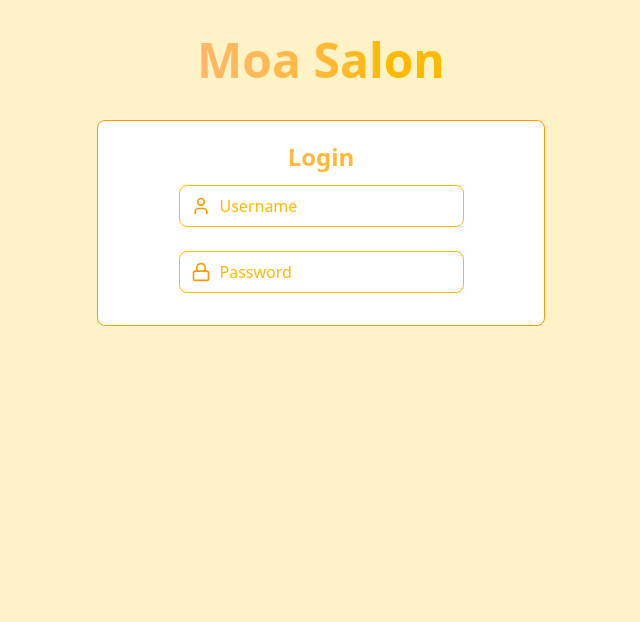
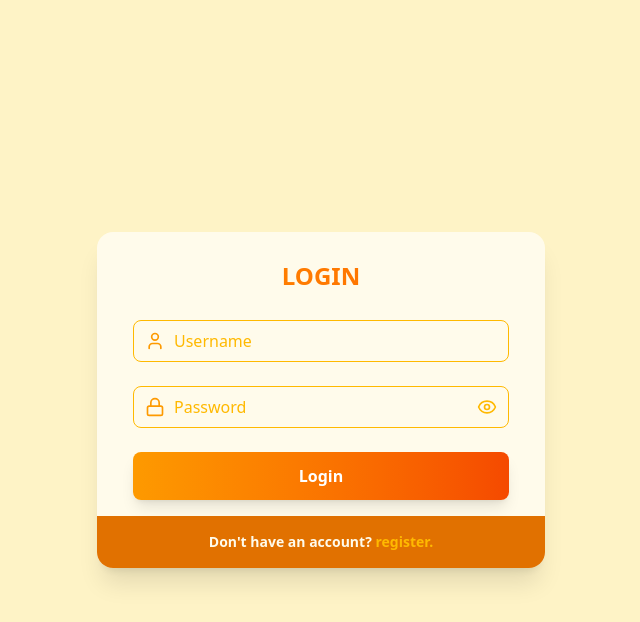
Before and after one commit to NyKunch/moasalon-remake, a React (Vite) app in the folder frontend/: page / in a window 1280 px wide. Shown: the top 622 px of the page, without its empty margins (319-959 px from the left). Built offline with nearby package versions, Linux system fonts and the light colour scheme.

Commit message:
Feat: LoginPage

```diff
--- a/frontend/package.json
+++ b/frontend/package.json
@@ -11,6 +11,7 @@
   },
   "dependencies": {
     "@tailwindcss/vite": "^4.1.1",
+    "framer-motion": "^12.6.3",
     "lucide-react": "^0.487.0",
     "react": "^19.0.0",
     "react-dom": "^19.0.0",
--- a/frontend/src/App.jsx
+++ b/frontend/src/App.jsx
@@ -6,7 +6,7 @@ import LoginPage from "./pages/LoginPage"
 function App() {
   return (
     <div className="h-screen flex flex-col items-center bg-amber-100">
-      <Navbar />
+      {/* <Navbar /> */}
       <Routes>
         <Route path="/" element=<LoginPage /> />
       </Routes>
--- a/frontend/src/components/Input.jsx
+++ b/frontend/src/components/Input.jsx
@@ -7,7 +7,7 @@ const Input = ({ icon:Icon, ...props }) => {
       <input
         {...props}
         className="w-full pl-10 pr-3 py-2 rounded-lg border border-amber-400
-          focus:border-amber-500 outline-0 focus:ring-1 focus:ring-amber-500 text-amber-400
+          focus:border-amber-500 outline-0 focus:ring-1 focus:ring-amber-500 text-amber-500
           placeholder-amber-400 transition duration-200"
       />
     </div>
--- a/frontend/src/components/Navbar.jsx
+++ b/frontend/src/components/Navbar.jsx
@@ -1,10 +1,22 @@
 const Navbar = () => {
   return (
-    <div className="w-full py-4 mt-5 flex justify-center items-center">
-      <h1 className="text-5xl font-bold bg-gradient-to-r from-orange-300 to-amber-400 bg-clip-text
+    <div className="w-full py-3 px-10 mt-1 flex justify-between items-center border-b-2 border-amber-400
+    shadow-sm">
+      <h1 className="text-4xl font-bold bg-gradient-to-r from-orange-300 to-amber-400 bg-clip-text
       text-transparent">
-        Moa Salon
+        Moa<span className="text-orange-400">Salon</span>
       </h1>
+      <div className="flex gap-12">
+        <h3 className="text-xl font-bold text-amber-500">
+          Service
+        </h3>
+        <h3 className="text-xl font-bold text-amber-500">
+          Staff
+        </h3>
+        <h3 className="text-xl font-bold text-amber-500">
+          Login
+        </h3>
+      </div>
     </div>
   )
 }
--- a/frontend/src/pages/LoginPage.jsx
+++ b/frontend/src/pages/LoginPage.jsx
@@ -1,18 +1,36 @@
 import { useState } from "react"
+import { Eye, EyeOff, Lock, User } from 'lucide-react'
+import { motion } from 'framer-motion'
+
 import Input from "../components/Input"
 
-import { Lock, User } from 'lucide-react'
 
 const LoginPage = () => {
   const [username, setUsername] = useState('')
   const [password, setPassword] = useState('')
+  const [showPassword, setShowPassword] = useState(false)
+
+  const handleSubmit = (e) => {
+    e.preventDefault()
+  }
+
   return (
-    <div className="max-w-md w-full px-4 py-2 mt-5 bg-white border rounded-lg border-amber-500">
-      <h2 className="text-2xl my-3 font-bold bg-gradient-to-r from-orange-300 to-amber-400 bg-clip-text
+    <motion.div
+      initial={{ opacity: 0, y: 20 }}
+      animate={{ opacity: 1, y: 0 }}
+      transition={{ duration: 0.5 }}
+      className="max-w-md w-full my-auto bg-amber-50 backdrop-filter backdrop-blur-xl rounded-2xl
+      shadow-xl overflow-hidden"
+    >
+      <div className="px-5 py-4">
+        <h2 className="text-2xl my-3 mb-7 font-bold bg-gradient-to-r from-orange-400 to-orange-500 bg-clip-text
         text-transparent text-center">
-        Login
+          LOGIN
         </h2>
-      <form className="flex flex-col items-center justify-center">
+        <form
+          onSubmit={handleSubmit}
+          className="px-4"
+        >
           <Input
             icon={User}
             type='text'
@@ -20,15 +38,46 @@ const LoginPage = () => {
             value={username}
             onChange={(e) => setUsername(e.target.value)}
           />
+          <div className="relative">
             <Input
               icon={Lock}
-          type='password'
+              type={showPassword ? 'text' : 'password'}
               placeholder='Password'
               value={password}
               onChange={(e) => setPassword(e.target.value)}
             />
+            <button
+              type="button"
+              className="absolute inset-y-0 right-0 pr-3 flex items-center"
+              onClick={() => setShowPassword(!showPassword)}
+            >
+              {showPassword ? (
+                <EyeOff className="h-5 w-5 text-amber-400" />
+                ) : (
+                <Eye className="h-5 w-5 text-amber-400" />
+              )}
+            </button>
+          </div>
+          <motion.button
+            whileHover={{ scale: 1.02 }}
+            whileTap={{ scale: 0.98 }}
+            className="w-full py-3 px-4 bg-gradient-to-r from-amber-500 to-orange-600 text-white
+              font-bold rounded-lg shadow-lg hover:from-amber-600 hover:to-orange-700 focus:outline-none
+              focus:ring-2 focus:ring-amber-500 focus:ring-offset-2 transition duration-200"
+            type="submit"
+            // disabled={isLoading}
+          >
+              {/* {isLoading ? <Loader className='size-6 animate-spin mx-auto' /> : 'Login'} */}
+              Login
+            </motion.button>
         </form>
       </div>
+      <div className="px-8 py-4 bg-amber-600 flex justify-center">
+        <p className="text-sm text-amber-50 font-semibold">
+          Don't have an account? <span className="text-amber-400 hover:underline">register.</span>
+        </p>
+      </div>
+    </motion.div>
   )
 }
 
```
Also changed, not shown: 1 other file (tests, documents, lock files or other folders). Lines whose indentation alone changed are shown as unchanged.
